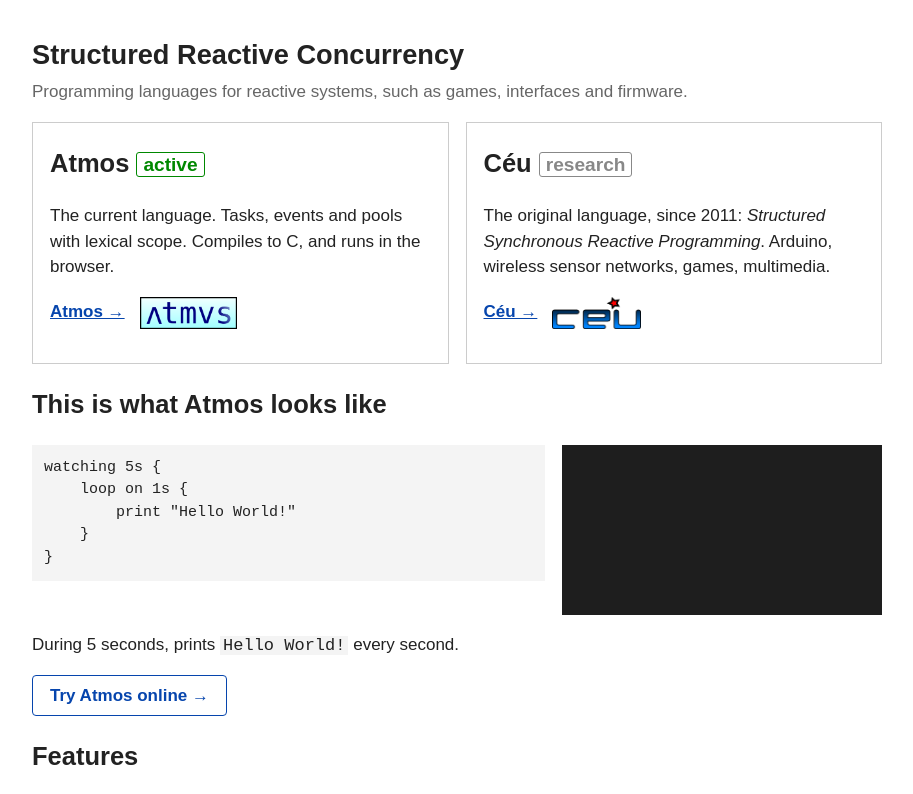
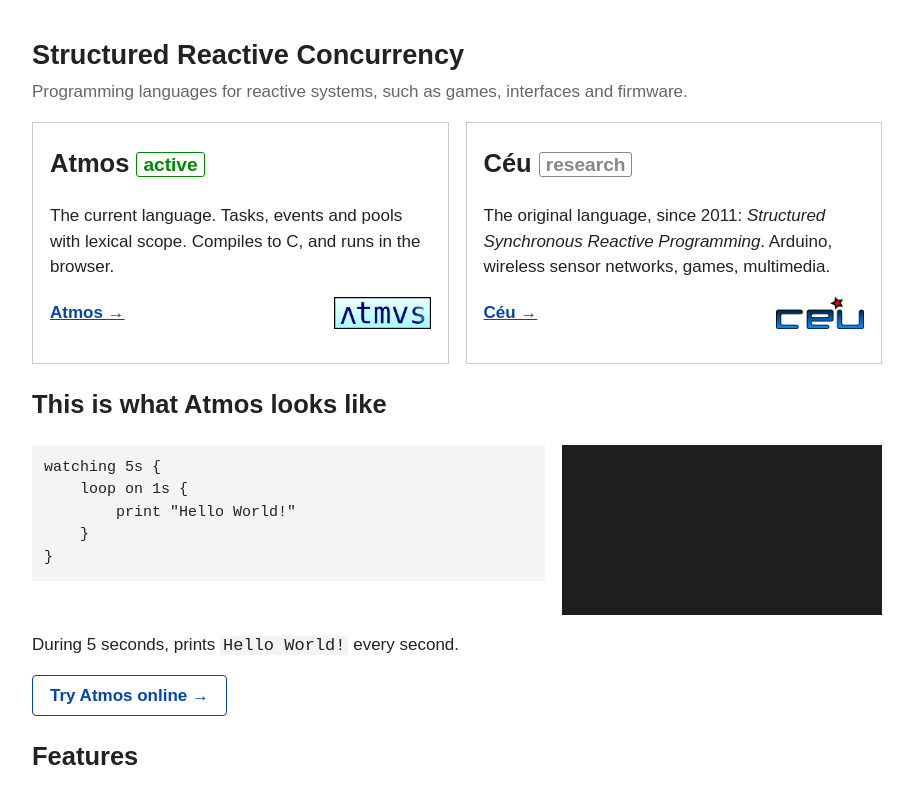
Before and after one commit to ia-atmos/env-web, a plain HTML site: page site/index.html in a window 1280 px wide. Shown: the top 794 px of the page, without its empty margins (183-1096 px from the left). Drawn offline with Linux system fonts and the light colour scheme.

Commit message:
The landing: the logo at the right edge of each card, on the line of the link
Co-Authored-By: Claude Opus 5.5 <noreply@anthropic.com>
Claude-Session: https://claude.ai/code/session_011eECoffhJTecG6BZSq3GQi

```diff
--- a/site/index.html
+++ b/site/index.html
@@ -10,7 +10,8 @@
   .sub  { color: #666; margin-top: .2em; }
   .two  { display: flex; flex-wrap: wrap; gap: 1em; }
   .two > div { flex: 1 1 18em; border: 1px solid #ccc; padding: 0 1em 1em; }
-  .go img { height: 32px; vertical-align: middle; margin-left: .6em; }
+  .go { display: flex; justify-content: space-between; align-items: center; }
+  .go img { height: 32px; display: block; }
   .tag  { font-size: .75em; padding: 1px 6px; border: 1px solid; border-radius: 3px; vertical-align: middle; }
   .ex   { display: flex; flex-wrap: wrap; gap: 1em; align-items: flex-start; }
   .ex pre { flex: 1 1 16em; overflow: auto; margin: 0; padding: .8em; background: #f4f4f4; font-size: 15px; }
```
